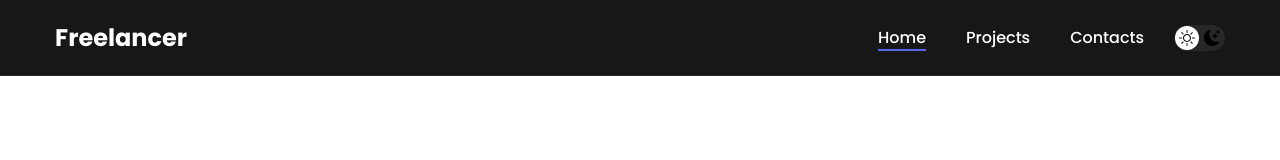
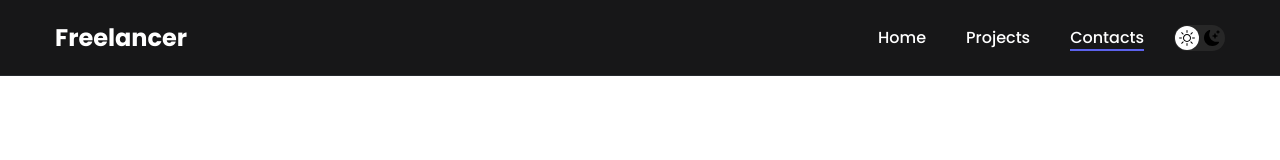
Before and after one commit to Andrey-Ba-developer/portfolio, a React (Create React App) app: page /contacts in a window 1280 px wide. Shown: the top 160 px of the page. Built offline with nearby package versions, Linux system fonts and the light colour scheme.

Commit message:
feat: use scrollToTop

```diff
--- a/src/App.js
+++ b/src/App.js
@@ -9,11 +9,14 @@
 import Project from "./pages/Project";
 import Contacts from "./pages/Contacts";
 
+import ScrollToTop from "./utils/scrollToTop";
+
 function App() {
 	return (
 		<div className="App">
 
 			<Router>
+				<ScrollToTop />
 				<Navbar />
 				<Routes>
 					<Route path="/" element={<Home />} />
--- a/src/components/navbar/Navbar.js
+++ b/src/components/navbar/Navbar.js
@@ -7,11 +7,16 @@
 
 
 const Navbar = () => {
-	return (<nav className="nav">
+
+const activeLink = 'nav-list__link nav-list__link--active';
+const normalLink = 'nav-list__link';
+
+	return (
+		<nav className="nav">
 			<div className="container">
 				<div className="nav-row">
 
-				<NavLink className="logo">
+					<NavLink to="/" className="logo">
 						<strong>Freelancer</strong>
 					</NavLink>
 
@@ -22,9 +27,25 @@
 					</button>
 
 					<ul className="nav-list">
-					<li className="nav-list__item"><a href="./index.html" className="nav-list__link nav-list__link--active">Home</a></li>
-					<li className="nav-list__item"><a href="./projects.html" className="nav-list__link">Projects</a></li>
-					<li className="nav-list__item"><a href="./contacts.html" className="nav-list__link">Contacts</a></li>
+						<li className="nav-list__item">
+							<NavLink to="/" className = {({isActive}) => isActive ? activeLink : normalLink}>
+								Home
+							</NavLink>
+						</li>
+						<li className="nav-list__item">
+							<NavLink to="/projects" className = {({isActive}) => {
+								return isActive ? activeLink : normalLink
+							}}>
+								Projects
+							</NavLink>
+						</li>
+						<li className="nav-list__item">
+							<NavLink to="/contacts" className = {({isActive}) => {
+								return isActive ? activeLink : normalLink
+							}}>
+								Contacts
+							</NavLink>
+						</li>
 					</ul>
 				</div>
 			</div>
--- /dev/null
+++ b/src/utils/scrollToTop.js
@@ -0,0 +1,11 @@
+import { useEffect } from "react";
+import { useLocation } from "react-router-dom";
+
+export default function ScrollToTop() {
+	const {pathname} = useLocation();
+
+	useEffect(() => {
+		window.scrollTo(0, 0);
+	}, [pathname]);
+	return null;
+}
```
Lines whose indentation alone changed are shown as unchanged.
